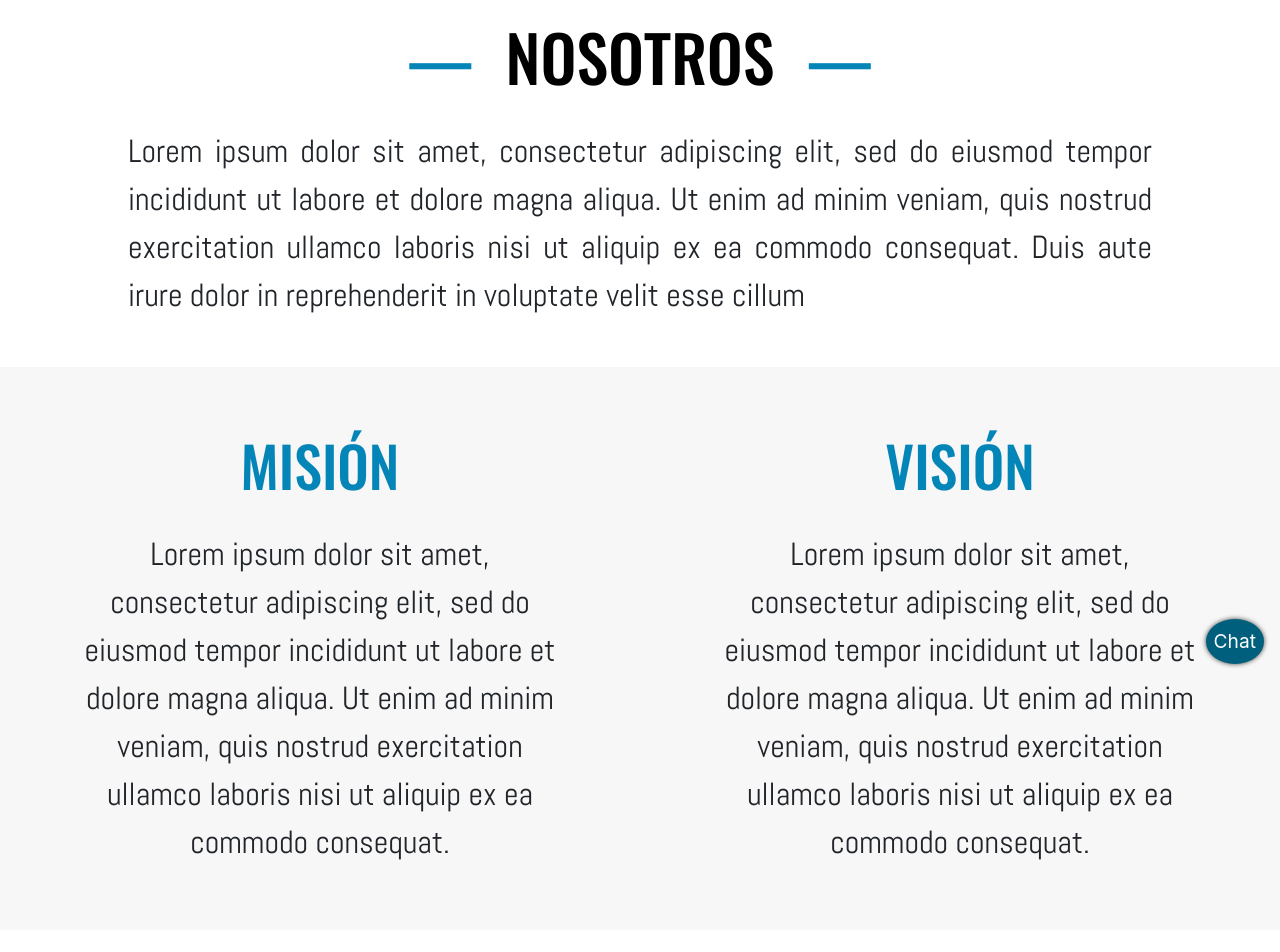
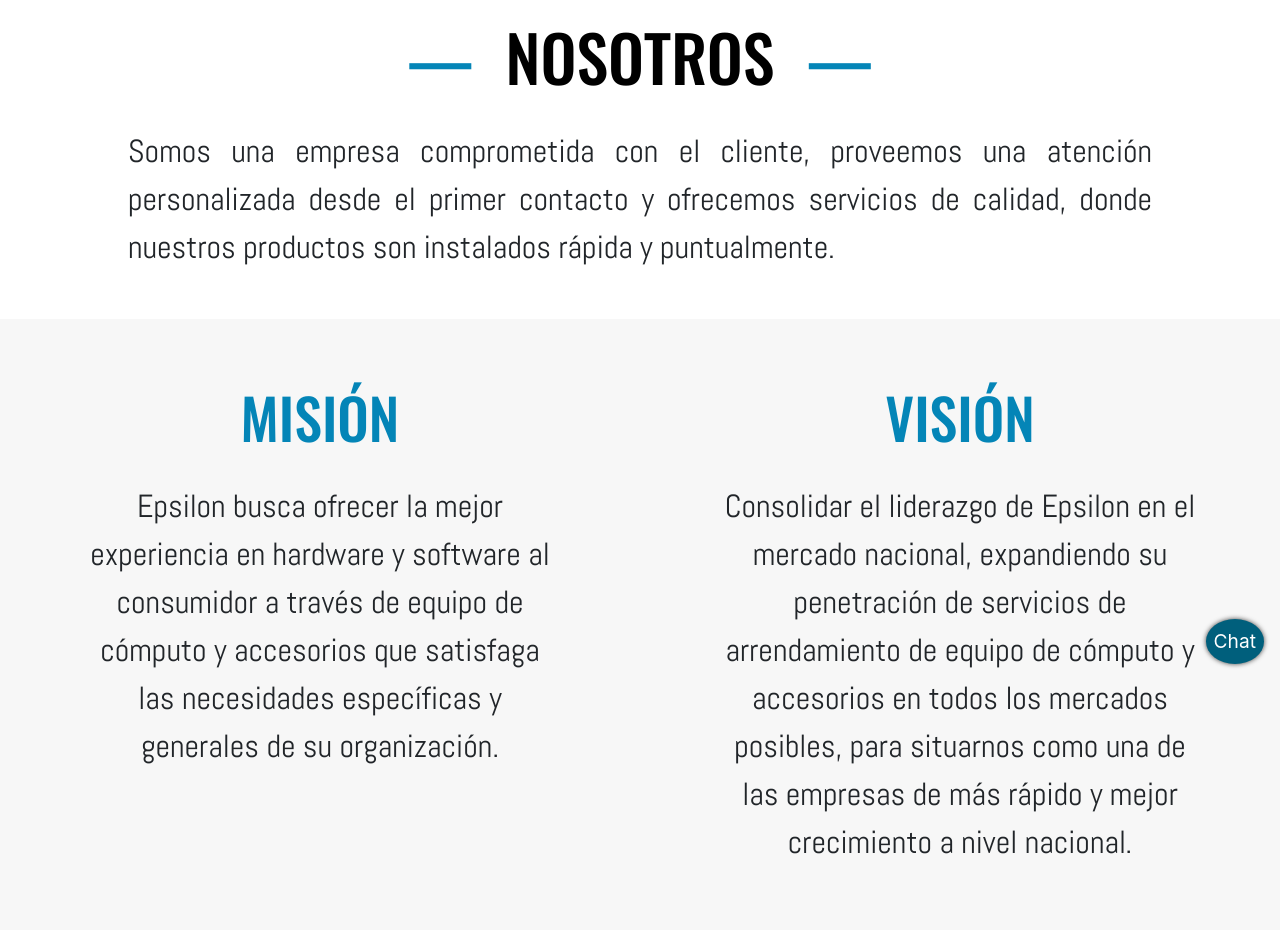
Before and after one commit to ErickRosete/cydcom, a React (Create React App) app: page /nosotros in a window 1280 px wide. Shown: the part 120-1072 px from the top of the page. Built offline with nearby package versions, Linux system fonts and the light colour scheme.

Commit message:
change contact location and about info

```diff
--- a/src/components/Layout/Footer/Footer.js
+++ b/src/components/Layout/Footer/Footer.js
@@ -6,7 +6,7 @@
   return (
     <footer>
       <div className="footer__comp">
-        <p>©2019 | Centro y Desarollo de Cómputo CYD S.A de C.V.</p>
+        <p>©2019 | Epsilon Computadoras S.A de C.V.</p>
         <p>Aviso de privacidad | Terminos de uso</p>
       </div>
       <div className="footer__dev">
--- a/src/containers/Chatbot/Chatbot.css
+++ b/src/containers/Chatbot/Chatbot.css
@@ -3,6 +3,7 @@
 }
 
 .chatbot-button {
+    cursor: pointer;
     background-color: var(--main-contrast-color);
     color: white;
     border: none;
--- a/src/containers/Chatbot/Chatbot.js
+++ b/src/containers/Chatbot/Chatbot.js
@@ -26,8 +26,8 @@
                         className="chatbot-frame"
                         title="chatbot"
                         allow="microphone;"
-                        width="350"
-                        height="430"
+                        width="300"
+                        height="400"
                         src="https://console.dialogflow.com/api-client/demo/embedded/b6e43c79-c409-42a3-8daf-75a3f5143796">
                     </iframe>
                 </div>}
--- a/src/pages/About/About.js
+++ b/src/pages/About/About.js
@@ -15,10 +15,8 @@
                             <span className="text-red">—</span>Nosotros<span className="text-red">—</span>
                         </h1>
                         <p>
-                            Lorem ipsum dolor sit amet, consectetur adipiscing elit, sed do eiusmod tempor incididunt ut labore
-                            et dolore magna aliqua. Ut enim ad minim veniam, quis nostrud exercitation ullamco laboris nisi ut
-                            aliquip ex ea commodo consequat. Duis aute irure dolor in reprehenderit in voluptate velit esse
-                            cillum
+                            Somos una empresa comprometida con el cliente, proveemos una atención personalizada desde el primer contacto y
+                            ofrecemos servicios de calidad, donde nuestros productos son instalados rápida y puntualmente.
                         </p>
                     </div>
                     <Container fluid className="mb-5">
@@ -27,9 +25,8 @@
                                 <div className="about__vision">
                                     <h2 className="text-red">Misión</h2>
                                     <p>
-                                        Lorem ipsum dolor sit amet, consectetur adipiscing elit, sed do eiusmod tempor incididunt ut labore
-                                        et dolore magna aliqua. Ut enim ad minim veniam, quis nostrud exercitation ullamco laboris nisi ut
-                                        aliquip ex ea commodo consequat.
+                                        Epsilon busca ofrecer la mejor experiencia en hardware y software al consumidor a través de equipo
+                                        de cómputo y accesorios que satisfaga las necesidades específicas y generales de su organización.
                                     </p>
                                 </div>
                             </Col>
@@ -37,9 +34,9 @@
                                 <div className="about__vision">
                                     <h2 className="text-red">Visión</h2>
                                     <p>
-                                        Lorem ipsum dolor sit amet, consectetur adipiscing elit, sed do eiusmod tempor incididunt ut labore
-                                        et dolore magna aliqua. Ut enim ad minim veniam, quis nostrud exercitation ullamco laboris nisi ut
-                                        aliquip ex ea commodo consequat.
+                                        Consolidar el liderazgo de Epsilon en el mercado nacional, expandiendo su penetración de servicios
+                                        de arrendamiento de equipo de cómputo y accesorios en todos los mercados posibles, para situarnos
+                                        como una de las empresas de más rápido y mejor crecimiento a nivel nacional.
                                     </p>
                                 </div>
 
--- a/src/pages/Contact/Contact.js
+++ b/src/pages/Contact/Contact.js
@@ -18,7 +18,7 @@
 
                     <div className="contact__location">
                         <div className="contact__location-address">
-                            <p>Hermenegildo Galeana #135 Col. La Loma, C.P. 54060 Estado de México.</p>
+                            <p>Paseo del Otoño No. 114, Lote 21, manzana XXII, 114, La Florida, Naucalpan, Estado de México</p>
                             <p>
                                 <span>(55) 8526-2318 | </span>
                                 <span>ventas@epsilon.com | </span>
@@ -26,7 +26,7 @@
                             </p>
                         </div>
                         <div className="contact__location-map">
-                            <Map coords={{ lat: 32.442408, lng: -114.743104 }} />
+                            <Map coords={{ lat: 19.4955729, lng: -99.2365598 }} />
                         </div>
                     </div>
 
```
